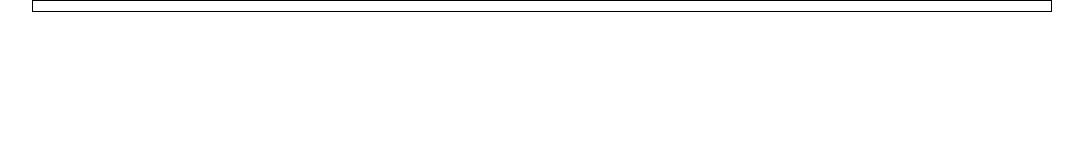
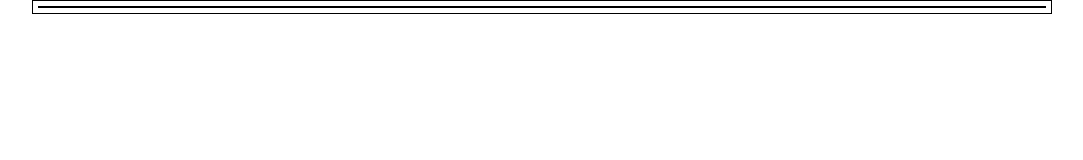
Before and after one commit to andreicismas/html-css-12bool, a plain HTML site: page index.html in a window 1280 px wide. Shown: the whole page, without its empty margins (98-1181 px from the left). Drawn offline with Linux system fonts and the light colour scheme.

Commit message:
empty push

```diff
--- a/12bool.css
+++ b/12bool.css
@@ -6,7 +6,9 @@
     display: table;
 }
 
-
+[class*="col-"]{
+    border: 1px solid black;
+}
 
 [class*="col-"]{
     float: left;
@@ -60,6 +62,7 @@
 
 .col-12{
     width: calc((100% / 12) * 12 );
+    /* COL-12PUO ESSERE PURE  width:100%*/
 }
 
 
@@ -112,5 +115,4 @@
 
 .col-OFFSET-12{
     margin-left: calc((100% / 12) * 12 );
-    /* COL-12PUO ESSERE PURE  width:100%*/
 }
--- a/index.html
+++ b/index.html
@@ -11,6 +11,9 @@
 <body>
    <div class="container">
        <div class="row">
+           <div class="col-12">
+               <h6></h6>
+           </div>
 
        </div>
 
```
